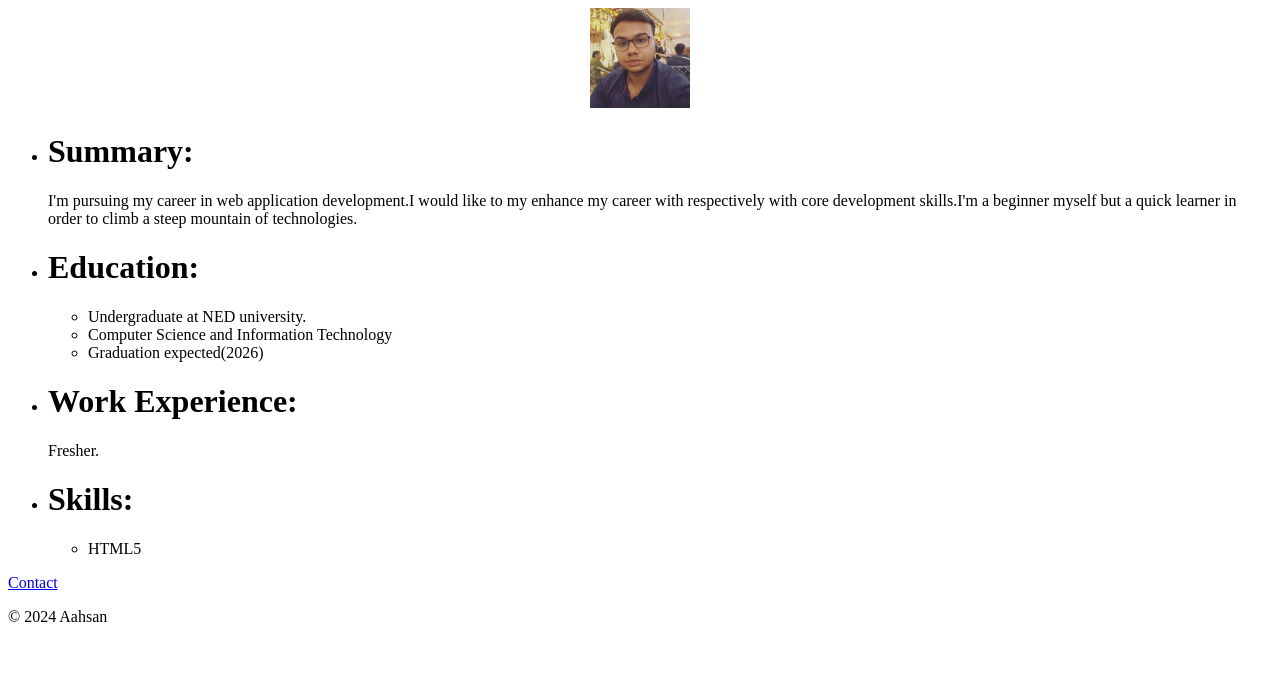
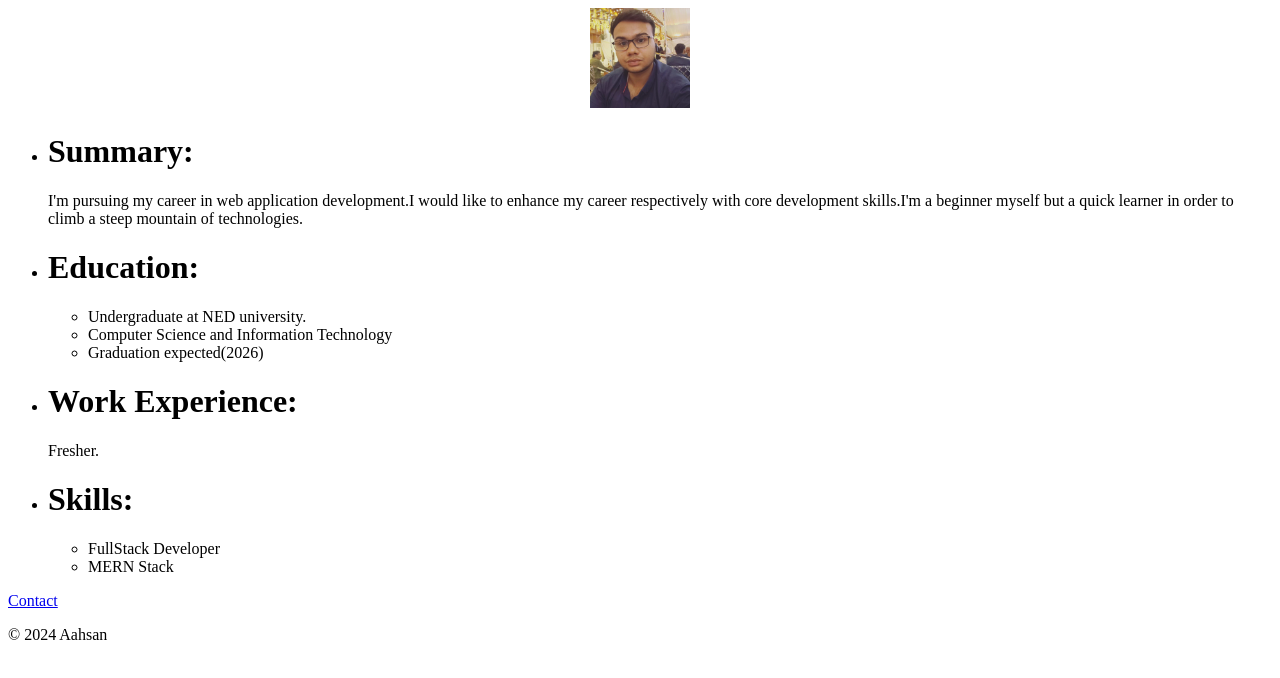
Before and after one commit to aahsanali7/html-resume, a plain HTML site: page index.html in a window 1280 px wide. Drawn offline with Linux system fonts and the light colour scheme.

Commit message:
Update index.html

```diff
--- a/index.html
+++ b/index.html
@@ -9,7 +9,7 @@
     <center><img src="./images/IMG_0219.jpg" alt="" height="100"></center>
     <ul>
     <li><h1>Summary:</h1></li>
-    <p>I'm pursuing my career in web application development.I would like to my enhance my career with respectively with core development skills.I'm a beginner myself but a quick learner in order to climb a steep mountain of technologies.</p>
+    <p>I'm pursuing my career in web application development.I would like to enhance my career respectively with core development skills.I'm a beginner myself but a quick learner in order to climb a steep mountain of technologies.</p>
     <li><h1>Education:</h1>
     <ul>
         <li>Undergraduate at NED university.</li>
@@ -21,7 +21,8 @@
     <p>Fresher.</p>
     <li><h1>Skills:</h1>
     <ul>
-        <li>HTML5</li>
+        <li>FullStack Developer</li>
+            <li>MERN Stack</li>
     </ul>
     </li>
     </ul>
```
